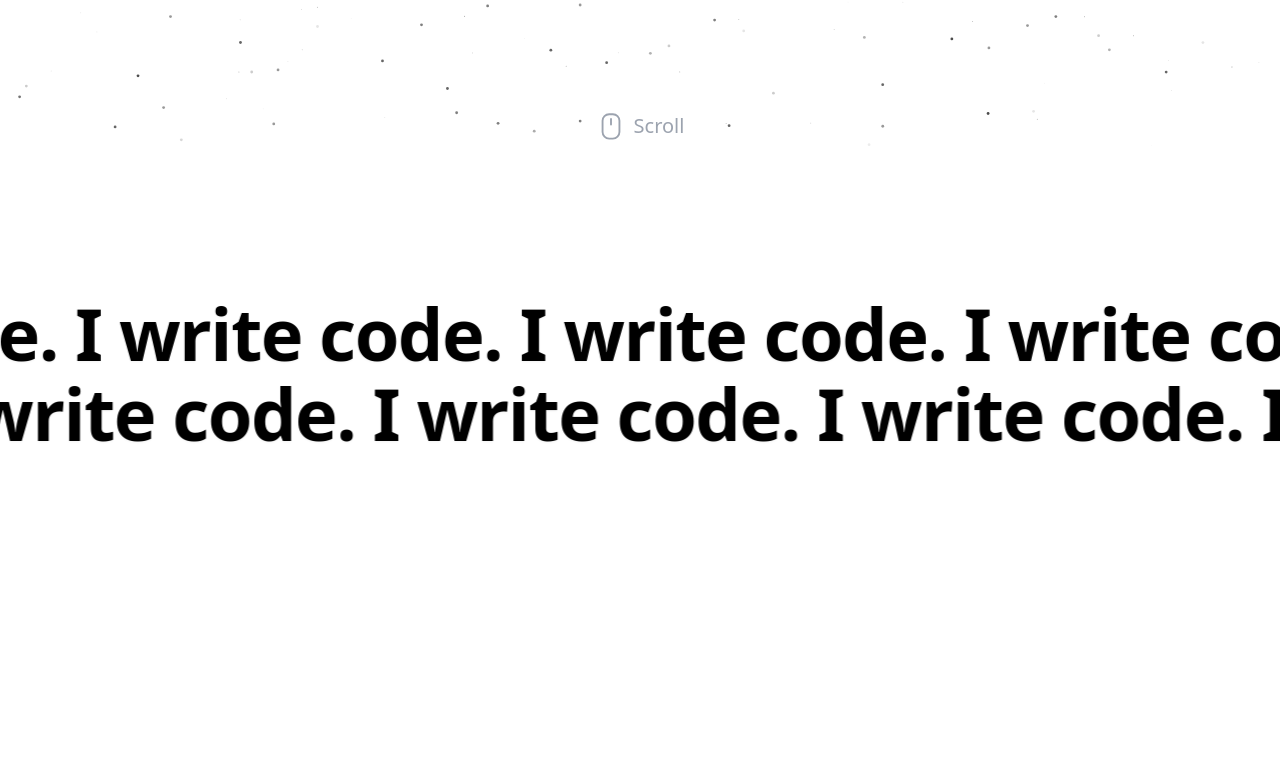
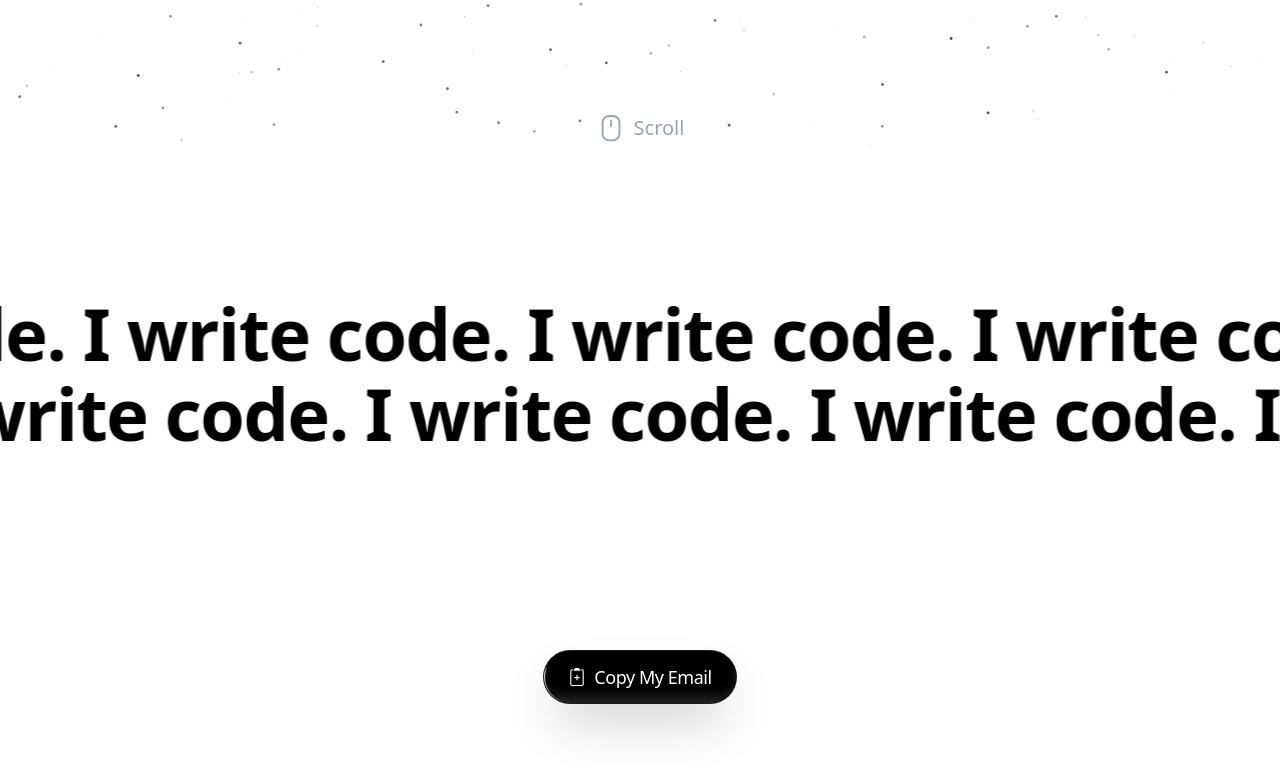
Before and after one commit to sahilambre/sahildev, a Next.js app: page / in a window 1280 px wide. Shown: the part 651-1426 px from the top of the page. Before the commit the page ends 1200 px from the top, so only its background shows below. Built offline with nearby package versions, Linux system fonts and the light colour scheme.

Commit message:
add: integrate react-toastify

```diff
--- a/app/page.tsx
+++ b/app/page.tsx
@@ -6,6 +6,10 @@ import Preloader from "@/components/PreLoader"; // Import your Preloader compone
 import { useEffect, useState } from "react";
 import { useTheme } from "next-themes";
 import About from "@/components/About";
+import Contact from "@/components/Contact";
+import { ToastContainer } from "react-toastify";
+import "react-toastify/dist/ReactToastify.css";
+
 export default function Home() {
   const { theme } = useTheme();
   const [color, setColor] = useState("#ffffff");
@@ -45,6 +49,8 @@ export default function Home() {
         <br />
         <br />
         {/* <About /> */}
+        <ToastContainer />
+        <Contact />
       </div>
     </>
   );
--- a/components/About.tsx
+++ b/components/About.tsx
@@ -1,6 +1,8 @@
 import React from "react";
 import Globe from "./ui/globe";
 import IconCloud from "./ui/icon-cloud";
+import { BellIcon, FileTextIcon, Share2Icon } from "@radix-ui/react-icons";
+import { BentoCard, BentoGrid } from "./ui/bento-grid";
 const slugs = [
   "typescript",
   "javascript",
@@ -38,22 +40,68 @@ const slugs = [
   "graphql",
 ];
 
-const About = () => {
-  return (
-    <>
-      {/* open to work */}
+const features = [
+  {
+    Icon: FileTextIcon,
+    name: "Save your files",
+    description: "We automatically save your files as you type.",
+    href: "#",
+    cta: "Learn more",
+    className: "col-span-3 lg:col-span-1",
+    background: (
       <div className="relative flex size-full max-w-lg items-center justify-center overflow-hidden rounded-lg border bg-background px-40 pb-40 pt-8 md:pb-60 md:shadow-xl">
-        <span className="pointer-events-none whitespace-pre-wrap bg-gradient-to-b from-black to-gray-300 bg-clip-text text-center text-3xl font-semibold text-black">
-          <h4>Open to work accross US</h4>
+        <span className="pointer-events-none whitespace-pre-wrap bg-gradient-to-b from-black to-gray-300/80 bg-clip-text text-center text-2xl font-semibold leading-none text-black">
+          Open to work accross US
         </span>
-        <Globe className="top-28" />
+        <Globe className="top-36" />
         <div className="pointer-events-none absolute inset-0 h-full bg-[radial-gradient(circle_at_50%_200%,rgba(0,0,0,0.2),rgba(255,255,255,0))]" />
       </div>
-      {/* tech stack */}
+    ),
+  },
+  {
+    Icon: BellIcon,
+    name: "Notifications",
+    description: "Get notified when something happens.",
+    href: "#",
+    cta: "Learn more",
+    className: "col-span-3 lg:col-span-2",
+    background: <h2>text</h2>,
+  },
+  {
+    Icon: Share2Icon,
+    name: "Integrations",
+    description: "Supports 100+ integrations and counting.",
+    href: "#",
+    cta: "Learn more",
+    className: "col-span-3 lg:col-span-2",
+    background: <h2>text</h2>,
+  },
+  {
+    Icon: Share2Icon,
+    name: "Calendar",
+    description: "Use the calendar to filter your files by date.",
+    className: "col-span-3 lg:col-span-1",
+    href: "",
+    cta: "",
+    background: (
       <div className="relative flex size-full max-w-lg items-center justify-center overflow-hidden rounded-lg border bg-background px-20 pb-20 pt-8 ">
         <IconCloud iconSlugs={slugs} />
       </div>
-    </>
+    ),
+  },
+];
+
+const About = () => {
+  return (
+    <div className="flex justify-center px-4 sm:px-8 md:px-16">
+      <div className="max-w-screen-xl w-full">
+        <BentoGrid>
+          {features.map((feature, idx) => (
+            <BentoCard key={idx} {...feature} />
+          ))}
+        </BentoGrid>
+      </div>
+    </div>
   );
 };
 
--- a/components/Contact.tsx
+++ b/components/Contact.tsx
@@ -1,7 +1,85 @@
 import React from "react";
+import ShimmerButton from "./ui/shimmer-button";
+import { BsClipboard2Plus } from "react-icons/bs";
+import confetti from "canvas-confetti";
+import { toast } from "react-toastify";
+import "react-toastify/dist/ReactToastify.css";
 
 const Contact = () => {
-  return <div>contact</div>;
+  const handleClick = () => {
+    // Copy email to clipboard
+    navigator.clipboard
+      .writeText("sahil01ambre@gmail.com")
+      .then(() => {
+        // Show toast notification
+        toast.success("Email copied to clipboard!", {
+          position: "top-center",
+          autoClose: 2000,
+          hideProgressBar: true,
+          closeOnClick: true,
+          pauseOnHover: false,
+          draggable: true,
+          theme: "colored",
+        });
+
+        // Trigger confetti animation
+        const end = Date.now() + 3 * 1000;
+        const colors = ["#a786ff", "#fd8bbc", "#eca184", "#f8deb1", "#C2FFC7"];
+
+        const frame = () => {
+          if (Date.now() > end) return;
+
+          confetti({
+            particleCount: 4,
+            angle: 50,
+            spread: 80,
+            startVelocity: 100,
+            origin: { x: 0, y: 1 },
+            colors,
+          });
+          confetti({
+            particleCount: 4,
+            angle: 130,
+            spread: 80,
+            startVelocity: 100,
+            origin: { x: 1, y: 1 },
+            colors,
+          });
+
+          requestAnimationFrame(frame);
+        };
+
+        frame();
+      })
+      .catch(() => {
+        // Handle clipboard error
+        toast.error("Failed to copy email.", {
+          position: "top-center",
+          autoClose: 2000,
+          hideProgressBar: true,
+          closeOnClick: true,
+          pauseOnHover: false,
+          draggable: true,
+          theme: "colored",
+        });
+      });
+  };
+
+  return (
+    <div>
+      <div className="z-10 flex min-h-64 items-center justify-center">
+        <ShimmerButton
+          className="flex items-center gap-2 shadow-2xl"
+          onClick={handleClick}
+        >
+          <BsClipboard2Plus className="text-white dark:text-slate-900 lg:text-lg" />
+          <span className="text-sm font-medium leading-none tracking-tight text-white dark:from-white dark:to-slate-900 lg:text-lg">
+            Copy My Email
+          </span>
+        </ShimmerButton>
+      </div>
+    </div>
+  );
 };
 
 export default Contact;
--- a/components/HeroSection.tsx
+++ b/components/HeroSection.tsx
@@ -47,13 +47,13 @@ const HeroSection = () => {
       scale: [1, 1.08, 1],
       rotate: [0, 2, -2, 0],
       boxShadow: [
-        "0 0 15px #8EECF5, 0 0 25px #FFFF00", // Neon cyan & purple
-        "0 0 20px #FF9CEE, 0 0 30px #000000", // Pink & magenta glow
-        "0 0 25px #FFF5BA, 0 0 35px #FFFF00", // Soft yellow and peach
-        "0 0 20px #A0F0B7, 0 0 30px #000000", // Green & minty glow
-        "0 0 20px #FFA07A, 0 0 30px #FFFF00", // Coral & warm peach
-        "0 0 25px #B3F0FF, 0 0 35px #000000", // Light blue & pastel lavender
-        "0 0 15px #F8DEB1, 0 0 25px #FFFF00", // Soft gold and pink
+        "0 0 15px #FFFF00, 0 0 25px #FFFF00", // Neon cyan & purple
+        "0 0 20px #000000, 0 0 30px #000000", // Pink & magenta glow
+        "0 0 25px #FFFF00, 0 0 35px #FFFF00", // Soft yellow and peach
+        "0 0 20px #000000, 0 0 30px #000000", // Green & minty glow
+        "0 0 20px #FFFF00, 0 0 30px #FFFF00", // Coral & warm peach
+        "0 0 25px #000000, 0 0 35px #000000", // Light blue & pastel lavender
+        "0 0 15px #FFFF00, 0 0 25px #FFFF00", // Soft gold and pink
       ],
       transition: {
         duration: 5,
--- /dev/null
+++ b/components/ui/bento-grid.tsx
@@ -0,0 +1,79 @@
+import { ReactNode } from "react";
+import { ArrowRightIcon } from "@radix-ui/react-icons";
+
+import { cn } from "@/lib/utils";
+import { Button } from "@/components/ui/button";
+
+const BentoGrid = ({
+  children,
+  className,
+}: {
+  children: ReactNode;
+  className?: string;
+}) => {
+  return (
+    <div
+      className={cn(
+        "grid w-full auto-rows-[22rem] grid-cols-3 gap-4",
+        className
+      )}
+    >
+      {children}
+    </div>
+  );
+};
+
+const BentoCard = ({
+  name,
+  className,
+  background,
+  Icon,
+  description,
+  href,
+  cta,
+}: {
+  name: string;
+  className: string;
+  background: ReactNode;
+  Icon: any;
+  description: string;
+  href: string;
+  cta: string;
+}) => (
+  <div
+    key={name}
+    className={cn(
+      "group relative col-span-3 flex flex-col justify-between overflow-hidden rounded-xl",
+      // light styles
+      "bg-white [box-shadow:0_0_0_1px_rgba(0,0,0,.03),0_2px_4px_rgba(0,0,0,.05),0_12px_24px_rgba(0,0,0,.05)]",
+      // dark styles
+      "transform-gpu dark:bg-black dark:[border:1px_solid_rgba(255,255,255,.1)] dark:[box-shadow:0_-20px_80px_-20px_#ffffff1f_inset]",
+      className
+    )}
+  >
+    <div>{background}</div>
+    <div className="pointer-events-none z-10 flex transform-gpu flex-col gap-1 p-6 transition-all duration-300 group-hover:-translate-y-10">
+      <Icon className="h-12 w-12 origin-left transform-gpu text-neutral-700 transition-all duration-300 ease-in-out group-hover:scale-75" />
+      <h3 className="text-xl font-semibold text-neutral-700 dark:text-neutral-300">
+        {name}
+      </h3>
+      <p className="max-w-lg text-neutral-400">{description}</p>
+    </div>
+
+    {/* <div
+      className={cn(
+        "pointer-events-none absolute bottom-0 flex w-full translate-y-10 transform-gpu flex-row items-center p-4 opacity-0 transition-all duration-300 group-hover:translate-y-0 group-hover:opacity-100"
+      )}
+    >
+      <Button variant="ghost" asChild size="sm" className="pointer-events-auto">
+        <a href={href}>
+          {cta}
+          <ArrowRightIcon className="ml-2 h-4 w-4" />
+        </a>
+      </Button>
+    </div> */}
+    <div className="pointer-events-none absolute inset-0 transform-gpu transition-all duration-300 group-hover:bg-black/[.03] group-hover:dark:bg-neutral-800/10" />
+  </div>
+);
+
+export { BentoCard, BentoGrid };
--- a/components/ui/globe.tsx
+++ b/components/ui/globe.tsx
@@ -20,16 +20,16 @@ const GLOBE_CONFIG: COBEOptions = {
   markerColor: [251 / 255, 100 / 255, 21 / 255],
   glowColor: [1, 1, 1],
   markers: [
-    { location: [14.5995, 120.9842], size: 0.03 },
-    { location: [19.076, 72.8777], size: 0.1 },
-    { location: [23.8103, 90.4125], size: 0.05 },
-    { location: [30.0444, 31.2357], size: 0.07 },
-    { location: [39.9042, 116.4074], size: 0.08 },
-    { location: [-23.5505, -46.6333], size: 0.1 },
-    { location: [19.4326, -99.1332], size: 0.1 },
-    { location: [40.7128, -74.006], size: 0.1 },
-    { location: [34.6937, 135.5022], size: 0.05 },
-    { location: [41.0082, 28.9784], size: 0.06 },
+    { location: [40.7128, -74.006], size: 0.1 }, // New York City
+    { location: [34.0522, -118.2437], size: 0.1 }, // Los Angeles
+    { location: [41.8781, -87.6298], size: 0.1 }, // Chicago
+    { location: [29.7604, -95.3698], size: 0.1 }, // Houston
+    { location: [33.4484, -112.074], size: 0.08 }, // Phoenix
+    { location: [39.7392, -104.9903], size: 0.07 }, // Denver
+    { location: [47.6062, -122.3321], size: 0.08 }, // Seattle
+    { location: [25.7617, -80.1918], size: 0.1 }, // Miami
+    { location: [37.7749, -122.4194], size: 0.1 }, // San Francisco
+    { location: [38.9072, -77.0369], size: 0.06 }, // Washington, D.C.
   ],
 };
 
@@ -69,7 +69,7 @@ export default function Globe({
       state.width = width * 2;
       state.height = width * 2;
     },
-    [r],
+    [r]
   );
 
   const onResize = () => {
@@ -97,17 +97,17 @@ export default function Globe({
     <div
       className={cn(
         "absolute inset-0 mx-auto aspect-[1/1] w-full max-w-[600px]",
-        className,
+        className
       )}
     >
       <canvas
         className={cn(
-          "size-full opacity-0 transition-opacity duration-500 [contain:layout_paint_size]",
+          "size-full opacity-0 transition-opacity duration-500 [contain:layout_paint_size]"
         )}
         ref={canvasRef}
         onPointerDown={(e) =>
           updatePointerInteraction(
-            e.clientX - pointerInteractionMovement.current,
+            e.clientX - pointerInteractionMovement.current
           )
         }
         onPointerUp={() => updatePointerInteraction(null)}
--- /dev/null
+++ b/components/ui/shimmer-button.tsx
@@ -0,0 +1,96 @@
+import React, { CSSProperties } from "react";
+
+import { cn } from "@/lib/utils";
+
+export interface ShimmerButtonProps
+  extends React.ButtonHTMLAttributes<HTMLButtonElement> {
+  shimmerColor?: string;
+  shimmerSize?: string;
+  borderRadius?: string;
+  shimmerDuration?: string;
+  background?: string;
+  className?: string;
+  children?: React.ReactNode;
+}
+
+const ShimmerButton = React.forwardRef<HTMLButtonElement, ShimmerButtonProps>(
+  (
+    {
+      shimmerColor = "#ffffff",
+      shimmerSize = "0.05em",
+      shimmerDuration = "3s",
+      borderRadius = "100px",
+      background = "rgba(0, 0, 0, 1)",
+      className,
+      children,
+      ...props
+    },
+    ref,
+  ) => {
+    return (
+      <button
+        style={
+          {
+            "--spread": "90deg",
+            "--shimmer-color": shimmerColor,
+            "--radius": borderRadius,
+            "--speed": shimmerDuration,
+            "--cut": shimmerSize,
+            "--bg": background,
+          } as CSSProperties
+        }
+        className={cn(
+          "group relative z-0 flex cursor-pointer items-center justify-center overflow-hidden whitespace-nowrap border border-white/10 px-6 py-3 text-white [background:var(--bg)] [border-radius:var(--radius)] dark:text-black",
+          "transform-gpu transition-transform duration-300 ease-in-out active:translate-y-px",
+          className,
+        )}
+        ref={ref}
+        {...props}
+      >
+        {/* spark container */}
+        <div
+          className={cn(
+            "-z-30 blur-[2px]",
+            "absolute inset-0 overflow-visible [container-type:size]",
+          )}
+        >
+          {/* spark */}
+          <div className="absolute inset-0 h-[100cqh] animate-shimmer-slide [aspect-ratio:1] [border-radius:0] [mask:none]">
+            {/* spark before */}
+            <div className="animate-spin-around absolute -inset-full w-auto rotate-0 [background:conic-gradient(from_calc(270deg-(var(--spread)*0.5)),transparent_0,var(--shimmer-color)_var(--spread),transparent_var(--spread))] [translate:0_0]" />
+          </div>
+        </div>
+        {children}
+
+        {/* Highlight */}
+        <div
+          className={cn(
+            "insert-0 absolute size-full",
+
+            "rounded-2xl px-4 py-1.5 text-sm font-medium shadow-[inset_0_-8px_10px_#ffffff1f]",
+
+            // transition
+            "transform-gpu transition-all duration-300 ease-in-out",
+
+            // on hover
+            "group-hover:shadow-[inset_0_-6px_10px_#ffffff3f]",
+
+            // on click
+            "group-active:shadow-[inset_0_-10px_10px_#ffffff3f]",
+          )}
+        />
+
+        {/* backdrop */}
+        <div
+          className={cn(
+            "absolute -z-20 [background:var(--bg)] [border-radius:var(--radius)] [inset:var(--cut)]",
+          )}
+        />
+      </button>
+    );
+  },
+);
+
+ShimmerButton.displayName = "ShimmerButton";
+
+export default ShimmerButton;
--- a/package.json
+++ b/package.json
@@ -28,6 +28,7 @@
     "react-icon-cloud": "^4.1.4",
     "react-icons": "^5.3.0",
     "react-spring": "^9.7.4",
+    "react-toastify": "^10.0.6",
     "tailwind-merge": "^2.5.4",
     "tailwindcss-animate": "^1.0.7"
   },
--- a/tailwind.config.ts
+++ b/tailwind.config.ts
@@ -64,7 +64,9 @@ export default {
   		animation: {
   			rainbow: 'rainbow var(--speed, 2s) infinite linear',
   			'border-beam': 'border-beam calc(var(--duration)*1s) infinite linear',
-  			shine: 'shine var(--duration) infinite linear'
+  			shine: 'shine var(--duration) infinite linear',
+  			'shimmer-slide': 'shimmer-slide var(--speed) ease-in-out infinite alternate',
+  			'spin-around': 'spin-around calc(var(--speed) * 2) infinite linear'
   		},
   		keyframes: {
   			rainbow: {
@@ -90,6 +92,25 @@ export default {
   				to: {
   					'background-position': '0% 0%'
   				}
+  			},
+  			'shimmer-slide': {
+  				to: {
+  					transform: 'translate(calc(100cqw - 100%), 0)'
+  				}
+  			},
+  			'spin-around': {
+  				'0%': {
+  					transform: 'translateZ(0) rotate(0)'
+  				},
+  				'15%, 35%': {
+  					transform: 'translateZ(0) rotate(90deg)'
+  				},
+  				'65%, 85%': {
+  					transform: 'translateZ(0) rotate(270deg)'
+  				},
+  				'100%': {
+  					transform: 'translateZ(0) rotate(360deg)'
+  				}
   			}
   		}
   	}
```
Also changed, not shown: 1 other file (tests, documents, lock files or other folders).
